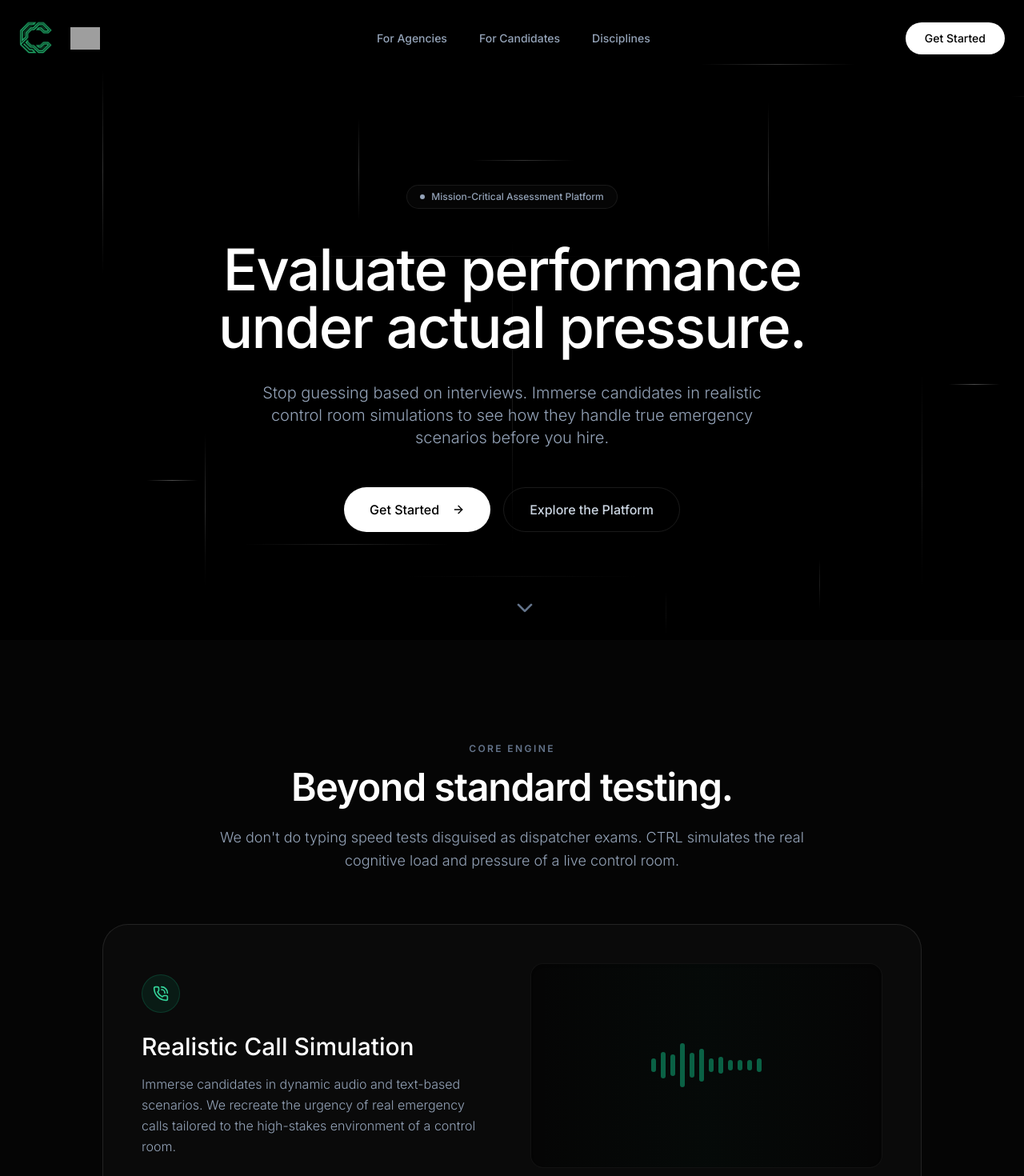
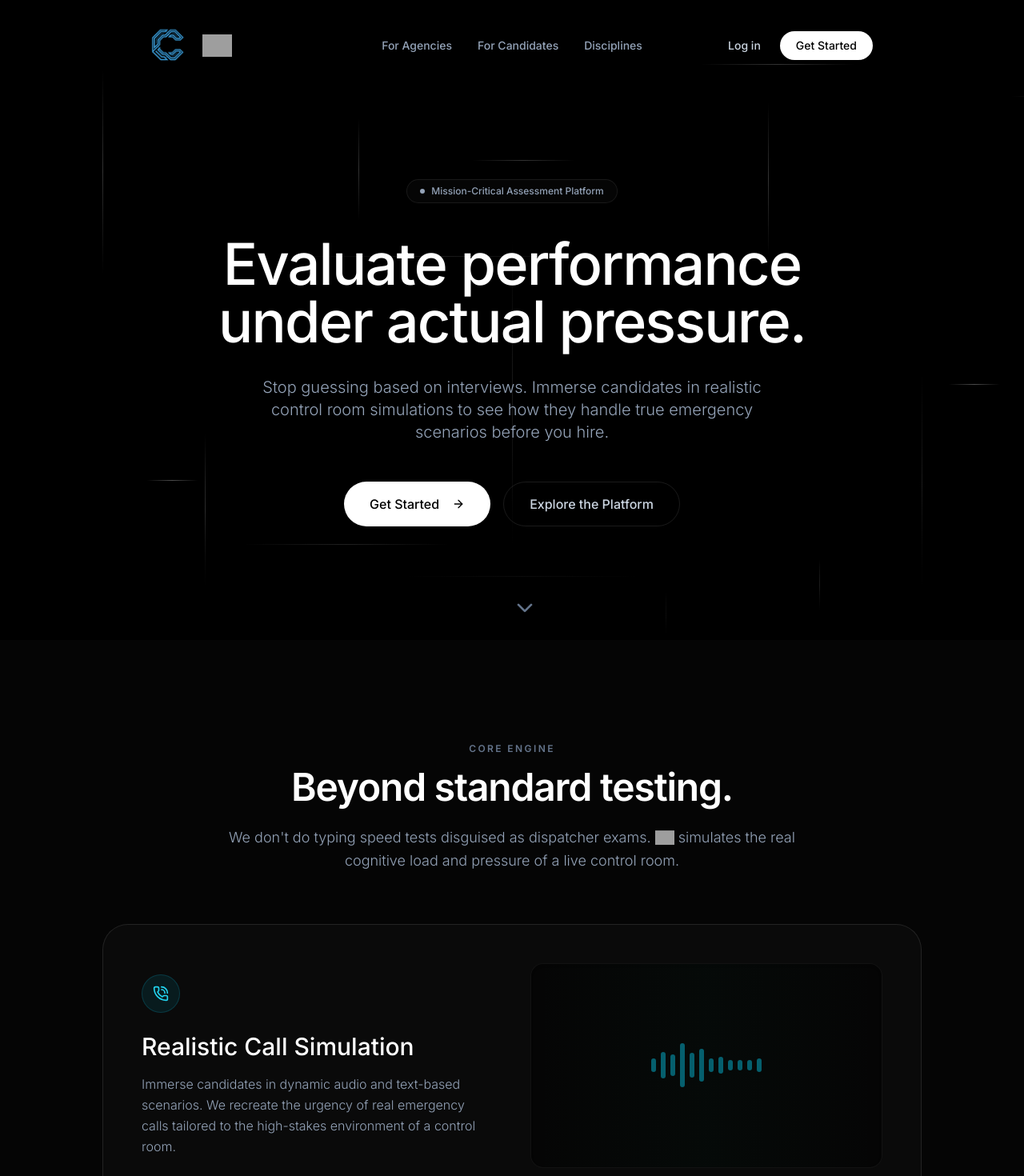
Before and after one commit to Workhub-2025/ctrl_frontend, a Next.js app: page / in a window 1280 px wide. Shown: the top 1470 px of the page at 80% size. Built offline with nearby package versions, Linux system fonts and the light colour scheme; grey boxes are pictures that could not be loaded.

Commit message:
Simple visual + colour update

```diff
--- a/src/app/page.tsx
+++ b/src/app/page.tsx
@@ -1,7 +1,7 @@
 "use client";
 
 import { LandingHero } from "@/components/landing/landing-hero";
-import { BrandLogo, BrandMark } from "@/components/brand-logo";
+import { BrandLogo, BrandMark, CtrlText } from "@/components/brand-logo";
 import { Button } from "@/components/ui/button";
 import {
   ArrowRight,
@@ -116,11 +116,12 @@ function SectionHeading({
   centered = false,
 }: {
   eyebrow: string;
-  title: string;
-  body: string;
+  title: React.ReactNode;
+  body: React.ReactNode;
   centered?: boolean;
 }) {
   return (
+    <ScrollReveal y={20}>
       <div className={centered ? "mx-auto max-w-3xl text-center" : "max-w-2xl"}>
         <div className="text-xs font-semibold uppercase tracking-[0.2em] text-slate-500">
           {eyebrow}
@@ -132,6 +133,7 @@ function SectionHeading({
           {body}
         </p>
       </div>
+    </ScrollReveal>
   );
 }
 
@@ -204,36 +206,45 @@ export default function Home() {
     <div className="bg-[#050505] text-slate-50 selection:bg-white/20 font-sans min-h-screen">
       <nav
         ref={navRef}
-        className={cn(
-          "fixed top-0 w-full z-50 transition-all duration-500",
-          scrolled ? "bg-[#050505]/80 backdrop-blur-xl border-b border-white/5 py-4" : "bg-transparent py-6"
-        )}
+        className="fixed top-4 inset-x-0 mx-auto w-full max-w-[1000px] px-4 sm:px-6 z-50 transition-all duration-500"
       >
-        <div className="mx-auto max-w-[1440px] px-6 flex items-center justify-between">
-          <Link href="/" className="flex items-center group">
-            <BrandLogo className="w-28 sm:w-32 transition-opacity group-hover:opacity-80" />
+        <div className={cn(
+          "flex items-center justify-between rounded-full border transition-all duration-500 px-6",
+          scrolled
+            ? "bg-[#0a0a0a]/90 backdrop-blur-md border-white/10 py-3 shadow-[0_8px_30px_rgb(0,0,0,0.12)]"
+            : "bg-transparent border-transparent py-4"
+        )}>
+          {/* Logo */}
+          <Link href="/" className="flex items-center group relative z-10">
+            <BrandLogo className="w-24 sm:w-28 transition-opacity group-hover:opacity-80" />
           </Link>
 
-          <div className="hidden lg:flex items-center gap-10 text-sm font-medium">
+          {/* Links (Desktop) */}
+          <div className="hidden lg:flex items-center gap-8 text-sm font-medium absolute left-1/2 -translate-x-1/2">
             {navItems.map((item) => (
               <button
                 key={item.href}
                 onClick={() => scrollToAnchor(item.href.slice(1))}
-                className="text-slate-400 hover:text-white transition-colors"
+                className="text-slate-400 hover:text-white transition-colors relative after:absolute after:-bottom-1 after:left-0 after:w-full after:h-[2px] after:bg-white after:scale-x-0 after:transition-transform hover:after:scale-x-100 after:origin-left"
               >
                 {item.label}
               </button>
             ))}
           </div>
 
-          <div className="hidden lg:flex items-center gap-6">
-            <Button asChild className="rounded-full bg-white text-black hover:bg-slate-200 h-10 px-6 font-medium transition-all">
+          {/* CTA (Desktop) */}
+          <div className="hidden lg:flex items-center gap-6 relative z-10">
+            <Link href="/auth/login" className="text-sm font-medium text-slate-300 hover:text-white transition-colors">
+              Log in
+            </Link>
+            <Button asChild className="rounded-full bg-white text-black hover:bg-slate-200 h-9 px-5 font-medium transition-all text-sm">
               <Link href="/auth/register">Get Started</Link>
             </Button>
           </div>
 
+          {/* Mobile Menu Toggle */}
           <button
-            className="lg:hidden text-slate-400 hover:text-white transition-colors"
+            className="lg:hidden text-slate-400 hover:text-white transition-colors relative z-10"
             onClick={() => setIsMobileMenuOpen(!isMobileMenuOpen)}
           >
             {isMobileMenuOpen ? <X className="h-6 w-6" /> : <Menu className="h-6 w-6" />}
@@ -244,11 +255,13 @@ export default function Home() {
         <AnimatePresence>
           {isMobileMenuOpen && (
             <motion.div
-              initial={{ opacity: 0, y: -10 }}
-              animate={{ opacity: 1, y: 0 }}
-              exit={{ opacity: 0, y: -10 }}
-              className="absolute top-full left-0 w-full bg-[#050505]/95 backdrop-blur-2xl border-b border-white/5 p-6 flex flex-col gap-6 lg:hidden shadow-2xl"
+              initial={{ opacity: 0, y: -10, scale: 0.95 }}
+              animate={{ opacity: 1, y: 0, scale: 1 }}
+              exit={{ opacity: 0, y: -10, scale: 0.95 }}
+              transition={{ duration: 0.2 }}
+              className="absolute top-[calc(100%+16px)] left-4 right-4 sm:left-6 sm:right-6 bg-[#0a0a0a]/95 backdrop-blur-2xl border border-white/10 rounded-3xl p-6 flex flex-col gap-6 lg:hidden shadow-2xl origin-top"
             >
+              <div className="flex flex-col gap-4">
                 {navItems.map((item) => (
                   <button
                     key={item.href}
@@ -261,9 +274,13 @@ export default function Home() {
                     {item.label}
                   </button>
                 ))}
-              <hr className="border-white/10 my-2" />
-              <div className="flex flex-col gap-4">
-                <Button asChild className="rounded-full bg-white text-black w-full h-12 text-base font-medium mt-2">
+              </div>
+              <hr className="border-white/10 my-1" />
+              <div className="flex flex-col gap-3">
+                <Link href="/auth/login" className="w-full text-center text-base font-medium text-slate-300 hover:text-white transition-colors py-2">
+                  Log in
+                </Link>
+                <Button asChild className="rounded-full bg-white text-black w-full h-12 text-base font-medium">
                   <Link href="/auth/register">Get Started</Link>
                 </Button>
               </div>
@@ -283,7 +300,7 @@ export default function Home() {
                <SectionHeading
                   eyebrow="Core Engine"
                   title="Beyond standard testing."
-                  body="We don't do typing speed tests disguised as dispatcher exams. CTRL simulates the real cognitive load and pressure of a live control room."
+                  body={<>We don't do typing speed tests disguised as dispatcher exams. <CtrlText /> simulates the real cognitive load and pressure of a live control room.</>}
                   centered
                 />
             </div>
@@ -291,11 +308,11 @@ export default function Home() {
             <div className="grid grid-cols-1 md:grid-cols-2 gap-6 max-w-5xl mx-auto">
               {/* Card 1 - Full Width */}
               <ScrollReveal delay={0.1} className="md:col-span-2 relative overflow-hidden rounded-[2rem] border border-white/10 bg-[#0a0a0a] p-8 md:p-12 group">
-                <div className="absolute inset-0 bg-gradient-to-br from-emerald-500/5 to-transparent opacity-0 group-hover:opacity-100 transition-opacity duration-500" />
+                <div className="absolute inset-0 bg-gradient-to-br from-cyan-500/5 to-transparent opacity-0 group-hover:opacity-100 transition-opacity duration-500" />
                 <div className="relative z-10 flex flex-col md:flex-row items-center gap-12">
                   <div className="flex-1">
-                    <div className="h-12 w-12 rounded-full border border-emerald-500/20 bg-emerald-500/10 flex items-center justify-center mb-6">
-                      <PhoneCall className="h-5 w-5 text-emerald-400" />
+                    <div className="h-12 w-12 rounded-full border border-cyan-500/20 bg-cyan-500/10 flex items-center justify-center mb-6">
+                      <PhoneCall className="h-5 w-5 text-cyan-400" />
                     </div>
                     <h3 className="text-2xl md:text-3xl font-medium text-white mb-4">Realistic Call Simulation</h3>
                     <p className="text-slate-400 font-light leading-relaxed">
@@ -309,7 +326,7 @@ export default function Home() {
                        {[24, 42, 28, 55, 32, 48, 20, 45, 30, 50, 22, 38].map((peak, i) => (
                          <motion.div
                            key={i}
-                           className="w-1.5 bg-emerald-500/50 rounded-full"
+                           className="w-1.5 bg-cyan-500/50 rounded-full"
                            animate={{ height: ["12px", `${peak}px`, "12px"] }}
                            transition={{ repeat: Infinity, duration: 1.2, delay: i * 0.1, ease: "easeInOut" }}
                          />
@@ -385,18 +402,29 @@ export default function Home() {
                  style={{ height: hiringHeight, transformOrigin: "top" }}
               />
 
-              <div className="space-y-16 md:space-y-32 relative z-10">
+              <div className="space-y-24 md:space-y-32 relative z-10">
                 {hiringWorkflowSteps.map((step, i) => (
                   <div key={step.title} className="grid grid-cols-1 md:grid-cols-[1fr_auto_1fr] gap-8 md:gap-16 items-start md:items-center relative">
-                    <div className={cn("pl-20 md:pl-0", i % 2 === 0 ? "md:text-right" : "md:col-start-3 md:text-left")}>
+                    <div className={cn("pl-20 md:pl-0", i % 2 === 0 ? "md:text-right md:col-start-1 md:row-start-1" : "md:col-start-3 md:text-left md:row-start-1")}>
                       <ScrollReveal>
                         <div className="text-xs font-mono text-slate-500 mb-3">{step.step} {"//"}</div>
                         <h4 className="text-2xl md:text-3xl font-medium text-white mb-3">{step.title}</h4>
                         <p className="text-lg text-slate-400 font-light leading-relaxed">{step.text}</p>
                       </ScrollReveal>
                     </div>
-                    <div className="absolute left-[15px] md:static md:col-start-2 top-0 md:top-auto w-12 h-12 rounded-full border border-white/20 bg-[#0a0a0a] flex items-center justify-center z-20 shadow-[0_0_20px_rgba(0,0,0,0.8)]">
+                    <div className="absolute left-[15px] md:static md:col-start-2 md:row-start-1 top-2 md:top-auto w-12 h-12 rounded-full border border-white/20 bg-[#0a0a0a] flex items-center justify-center z-20 shadow-[0_0_20px_rgba(0,0,0,0.8)] mt-2 md:mt-0">
                       <step.icon className="h-5 w-5 text-white/80" />
+                    </div>
+                    <div className={cn("pl-20 md:pl-0 w-full", i % 2 === 0 ? "md:col-start-3 md:row-start-1" : "md:col-start-1 md:row-start-1")}>
+                      <ScrollReveal delay={0.1}>
+                        <div className="w-full aspect-video rounded-xl border border-white/10 bg-white/5 flex flex-col items-center justify-center text-slate-500 text-sm overflow-hidden relative group">
+                           <div className="absolute inset-0 bg-gradient-to-tr from-white/[0.02] to-transparent pointer-events-none" />
+                           <div className="h-10 w-10 rounded-full border border-white/10 bg-white/5 flex items-center justify-center mb-3">
+                             <div className="w-0 h-0 border-y-[6px] border-y-transparent border-l-[10px] border-l-white/50 ml-1" />
+                           </div>
+                           <span>Media Placeholder</span>
+                        </div>
+                      </ScrollReveal>
                     </div>
                   </div>
                 ))}
@@ -419,22 +447,33 @@ export default function Home() {
             <div className="relative max-w-5xl mx-auto py-8">
               <div className="absolute left-[39px] md:left-1/2 top-0 bottom-0 w-px bg-white/5 md:-translate-x-1/2" />
               <motion.div
-                 className="absolute left-[39px] md:left-1/2 top-0 w-px bg-gradient-to-b from-transparent via-emerald-500 to-emerald-400 md:-translate-x-1/2 shadow-[0_0_15px_rgba(16,185,129,0.6)]"
+                 className="absolute left-[39px] md:left-1/2 top-0 w-px bg-gradient-to-b from-transparent via-cyan-500 to-cyan-400 md:-translate-x-1/2 shadow-[0_0_15px_rgba(6,182,212,0.6)]"
                  style={{ height: candidateHeight, transformOrigin: "top" }}
               />
 
-              <div className="space-y-16 md:space-y-32 relative z-10">
+              <div className="space-y-24 md:space-y-32 relative z-10">
                 {candidateWorkflowSteps.map((step, i) => (
                   <div key={step.title} className="grid grid-cols-1 md:grid-cols-[1fr_auto_1fr] gap-8 md:gap-16 items-start md:items-center relative">
-                    <div className={cn("pl-20 md:pl-0", i % 2 === 0 ? "md:text-right" : "md:col-start-3 md:text-left")}>
+                    <div className={cn("pl-20 md:pl-0", i % 2 === 0 ? "md:text-right md:col-start-1 md:row-start-1" : "md:col-start-3 md:text-left md:row-start-1")}>
                       <ScrollReveal>
-                        <div className="text-xs font-mono text-emerald-500/60 mb-3">{step.step} {"//"}</div>
+                        <div className="text-xs font-mono text-cyan-500/60 mb-3">{step.step} {"//"}</div>
                         <h4 className="text-2xl md:text-3xl font-medium text-white mb-3">{step.title}</h4>
                         <p className="text-lg text-slate-400 font-light leading-relaxed">{step.text}</p>
                       </ScrollReveal>
                     </div>
-                    <div className="absolute left-[15px] md:static md:col-start-2 top-0 md:top-auto w-12 h-12 rounded-full border border-emerald-500/30 bg-[#021f15] flex items-center justify-center z-20 shadow-[0_0_20px_rgba(0,0,0,0.8)]">
-                      <step.icon className="h-5 w-5 text-emerald-400" />
+                    <div className="absolute left-[15px] md:static md:col-start-2 md:row-start-1 top-2 md:top-auto w-12 h-12 rounded-full border border-cyan-500/30 bg-[#041d24] flex items-center justify-center z-20 shadow-[0_0_20px_rgba(0,0,0,0.8)] mt-2 md:mt-0">
+                      <step.icon className="h-5 w-5 text-cyan-400" />
+                    </div>
+                    <div className={cn("pl-20 md:pl-0 w-full", i % 2 === 0 ? "md:col-start-3 md:row-start-1" : "md:col-start-1 md:row-start-1")}>
+                      <ScrollReveal delay={0.1}>
+                        <div className="w-full aspect-video rounded-xl border border-white/10 bg-white/5 flex flex-col items-center justify-center text-slate-500 text-sm overflow-hidden relative group">
+                           <div className="absolute inset-0 bg-gradient-to-tr from-cyan-500/[0.02] to-transparent pointer-events-none" />
+                           <div className="h-10 w-10 rounded-full border border-cyan-500/20 bg-cyan-500/5 flex items-center justify-center mb-3">
+                             <div className="w-0 h-0 border-y-[6px] border-y-transparent border-l-[10px] border-l-cyan-500/50 ml-1" />
+                           </div>
+                           <span>Media Placeholder</span>
+                        </div>
+                      </ScrollReveal>
                     </div>
                   </div>
                 ))}
@@ -446,16 +485,14 @@ export default function Home() {
 
           {/* Platform Overview Video/Slideshow Section */}
           <section id="solutions" className="w-full">
-            <ScrollReveal>
             <div className="mb-16">
               <SectionHeading
                 eyebrow="Platform Overview"
-                  title="See CTRL in action."
+                title={<>See <CtrlText className="h-[0.9em]" /> in action.</>}
                 body="Watch how our platform empowers hiring managers with data and gives candidates a fair, realistic evaluation."
                 centered
               />
             </div>
-            </ScrollReveal>
 
             <ScrollReveal delay={0.2}>
               <div className="relative mx-auto max-w-5xl aspect-video rounded-[2rem] border border-white/10 bg-[#080808] overflow-hidden shadow-2xl group flex items-center justify-center">
@@ -491,8 +528,7 @@ export default function Home() {
              {/* Animated Data Streams Background */}
              <AnimatedBackground />
 
-             {/* Soft fades to blend with the section above and the footer below */}
-             <div className="absolute top-0 inset-x-0 h-32 bg-gradient-to-b from-[#050505] to-transparent pointer-events-none z-10" />
+             {/* Soft fade to blend with the footer below */}
              <div className="absolute bottom-0 inset-x-0 h-48 bg-gradient-to-t from-[#020202] to-transparent pointer-events-none z-10" />
           </div>
 
@@ -520,6 +556,7 @@ export default function Home() {
         </section>
 
         <footer className="border-t border-white/5 bg-[#020202] pt-24 pb-12 relative z-20">
+          <ScrollReveal y={20}>
             <div className="mx-auto max-w-[1440px] px-6">
               <div className="grid grid-cols-1 md:grid-cols-2 lg:grid-cols-4 gap-12 lg:gap-8 mb-16">
                 <div className="lg:col-span-2 flex flex-col gap-6 max-w-sm">
@@ -545,13 +582,14 @@ export default function Home() {
               </div>
 
               <div className="pt-8 border-t border-white/10 flex flex-col md:flex-row justify-between items-center gap-4">
-              <p className="text-sm text-slate-500 font-light">© {new Date().getFullYear()} CTRL Recruitment. All rights reserved.</p>
+                <p className="text-sm text-slate-500 font-light">© {new Date().getFullYear()} <CtrlText className="h-[0.8em]" /> Recruitment. All rights reserved.</p>
                 <div className="flex items-center gap-2 text-sm text-slate-500 font-light">
                   <span className="h-2 w-2 rounded-full bg-slate-600" />
                   Built for high-stakes recruitment
                 </div>
               </div>
             </div>
+          </ScrollReveal>
         </footer>
       </main>
     </div>
--- a/src/components/brand-logo.tsx
+++ b/src/components/brand-logo.tsx
@@ -26,9 +26,19 @@ export function BrandMark({
         // 1. We use `scale-125` to zoom the image slightly to trim the built-in padding.
         // 2. If it still looks off-center, change `translate-x-0` or `translate-y-0` to nudge it!
         //    (e.g., `-translate-x-1` moves it left, `translate-y-2` moves it down)
-        className="h-full w-full object-contain object-center mix-blend-screen scale-125 -translate-x-1 translate-y-0.5 pointer-events-none"
+        className="h-full w-full object-contain object-center mix-blend-screen scale-125 -translate-x-1 translate-y-0.5 pointer-events-none hue-rotate-[60deg]"
       />
     </div>
+  );
+}
+
+export function CtrlText({ className }: { className?: string }) {
+  return (
+    <img
+      src="https://see.fontimg.com/api/rf5/9MqPB/YWZmYmE0ZjMwZGU1NDI0OTg1NTFiYWM2YzcwNzM4NzUub3Rm/Q1RSTA/tabel-sans.png?r=fs&h=89&w=1000&fg=FFFFFF&bg=000000&tb=1&s=89"
+      alt="CTRL"
+      className={cn("inline-block object-contain mix-blend-screen h-[1em] translate-y-[-0.05em]", className)}
+    />
   );
 }
 
```
Lines whose indentation alone changed are shown as unchanged.
